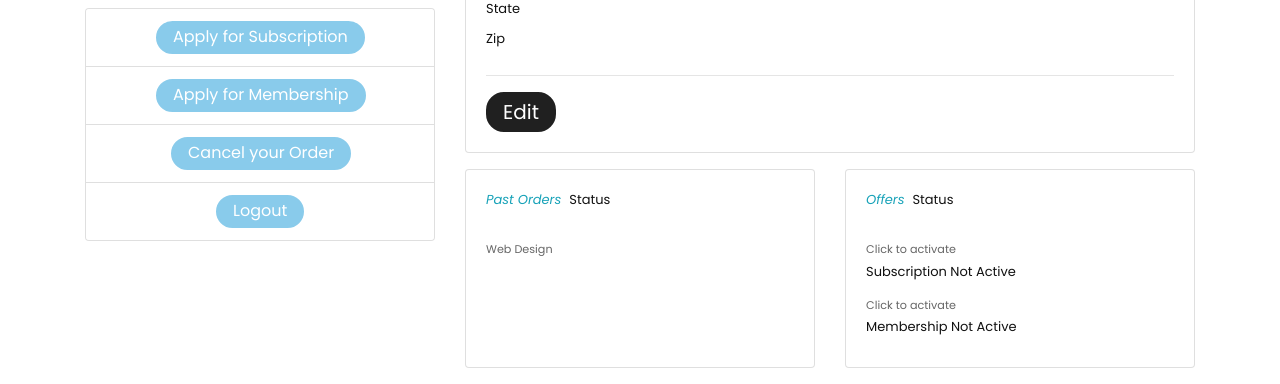
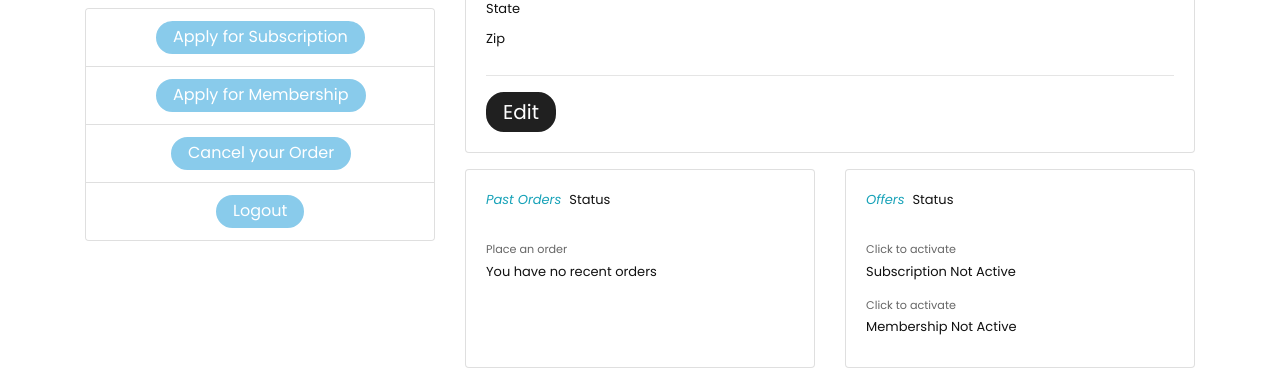
Before and after one commit to Aditi21372/Monster-Dairy, a Flask app: page /profile in a window 1280 px wide. Shown: the part 486-870 px from the top of the page. Run offline with Flask 3, Linux system fonts and the light colour scheme; the visitor is signed in with stand-in values (Sample User, id 1); data that the repository does not hold is empty; some libraries are stand-ins or nearby versions.

Commit message:
updated profile

```diff
--- a/app.py
+++ b/app.py
@@ -178,7 +178,16 @@ def profile():
 		mem = cursor.fetchone()
 		if not mem:
 			mem = "nup"
-		return render_template("profile.html", account = account, phone = phone, sub = sub, mem = mem)
+		cursor.execute("""SELECT orders.*, customer_order.dateOfOrder
+						FROM orders
+						JOIN customer_order ON orders.orderID = customer_order.orderID
+						WHERE customer_order.customerID = % s""", (session['id'], ))
+		orders = cursor.fetchone()
+		if not orders:
+			orders = "nup"
+		else:
+			orders.append(len(orders))
+		return render_template("profile.html", account = account, phone = phone, sub = sub, mem = mem, orders = orders)
 	return redirect(url_for('login'))
 
 @app.route("/sales")
--- a/templates/profile.html
+++ b/templates/profile.html
@@ -189,7 +189,15 @@
                       <div class="card h-100">
                         <div class="card-body">
                           <h6 class="d-flex align-items-center mb-3"><i class="material-icons text-info mr-2">Past Orders</i>Status</h6>
-                          <small>Web Design</small>
+                          {% if orders != "nup" %}
+                            {% for i in range(orders|length) %}
+                              <small>Click to see details</small>
+                              <h6 class="mb-0">Order ID {{orders[i]['OrderID']}}</h6>
+                            {% endfor %}
+                          {% else %}
+                            <small>Place an order</small>
+                            <h6 class="mb-0">You have no recent orders</h6>
+                          {% endif %}
                         </div>
                       </div>
                     </div>
```
